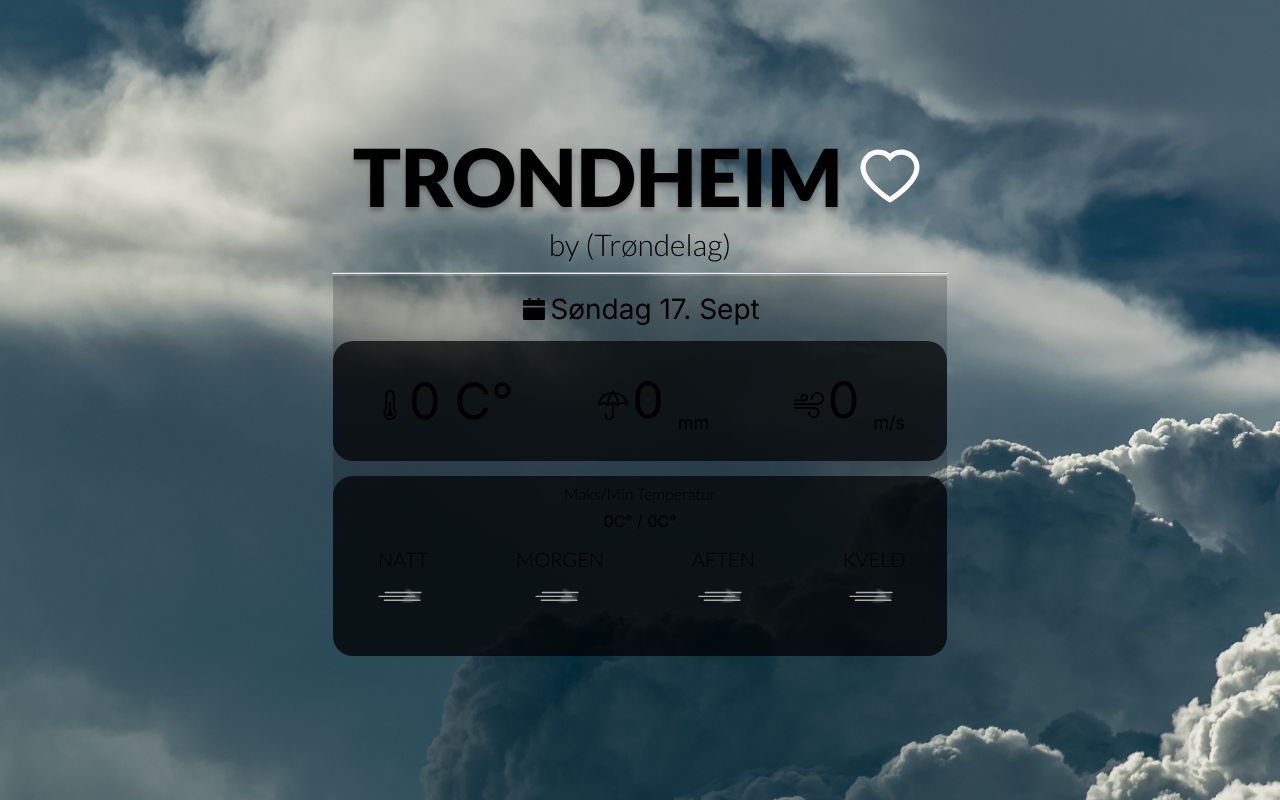
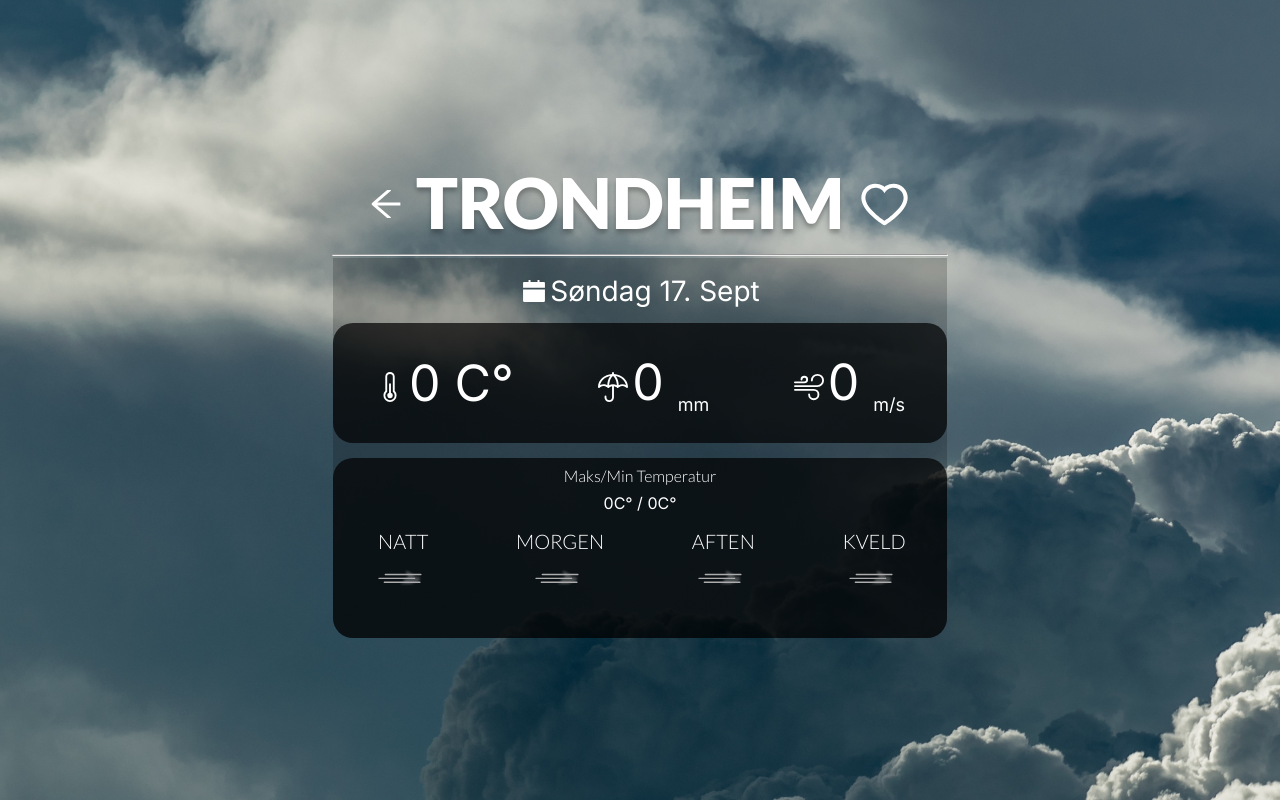
Before and after one commit to sandviklee/Weather-App, a React (Vite) app: page /project1/Weather/Trondheim in a window 1280 px wide. Built offline with nearby package versions, Linux system fonts and the light colour scheme; no server answers.

Commit message:
Add back button on Weather page, Update paths

```diff
--- a/src/components/icon/Icon.tsx
+++ b/src/components/icon/Icon.tsx
@@ -6,7 +6,7 @@ interface IconProps {
 }
 
 const Icon = ({ icon, size = 24 }: IconProps) => {
-    const iconSrc = `../public/icons/${icon}.svg`;
+    const iconSrc = `/icons/${icon}.svg`;
     return (
         <img
             src={iconSrc}
--- a/src/components/icon/WeatherIcon.tsx
+++ b/src/components/icon/WeatherIcon.tsx
@@ -5,9 +5,9 @@ interface WeatherIconProps {
 }
 
 const WeatherIcon = ({ dayOrNight, status, size = 24 }: WeatherIconProps) => {
-  let iconSrc = `../public/weather-icons/wi-${dayOrNight}-${status}.svg`;
+    let iconSrc = `/weather-icons/wi-${dayOrNight}-${status}.svg`;
     if (dayOrNight == "neutral") {
-    iconSrc = `../public/weather-icons/wi-${status}.svg`;
+        iconSrc = `/weather-icons/wi-${status}.svg`;
     }
 
     return (
--- a/src/pages/WeatherPage.tsx
+++ b/src/pages/WeatherPage.tsx
@@ -1,12 +1,16 @@
 import { useQuery } from "@tanstack/react-query";
 import { useEffect, useState } from "react";
-import { useParams } from "react-router-dom";
+import { Link, useParams } from "react-router-dom";
 import style from "../style/Weather.module.css";
 import WeatherInfo from "../components/WeatherPage/WeatherInfo";
 import WeatherDayCourse from "../components/WeatherPage/WeatherDayCourse";
 import TodaysDate from "../components/Date/TodaysDate";
 import TodaysDateComponent from "../components/Date/TodaysDateComponent";
-import { AiOutlineHeart, AiFillCalendar } from "react-icons/ai";
+import {
+    AiOutlineHeart,
+    AiFillCalendar,
+    AiOutlineArrowLeft,
+} from "react-icons/ai";
 
 interface WeatherProps {
     lat: string;
@@ -173,12 +177,14 @@ const WeatherPage = (props: WeatherProps): JSX.Element => {
             <div className={style.container}>
                 <div className={style.titleContent}>
                     <div className={style.titlePlacement}>
+                        <Link to="/">
+                            <AiOutlineArrowLeft className={style.arrow} />
+                        </Link>
                         <p className={style.title}>{id?.toUpperCase()}</p>
                         <button className={style.heartButton}>
                             <AiOutlineHeart className={style.heart} />
                         </button>
                     </div>
-                    <p className={style.cityTitle}>by (Trøndelag)</p>
                 </div>
                 <hr
                     style={{
--- a/src/style/Weather.module.css
+++ b/src/style/Weather.module.css
@@ -5,13 +5,14 @@
     background-position: center 0;
     background-repeat: no-repeat;
     background-size: 150%;
+    color: white;
 }
 
 .container {
     overflow: hidden;
     position: relative;
     text-align: center;
-    padding-top: 16vh;
+    padding-top: 20vh;
 
 }
 
@@ -25,14 +26,22 @@
 .title {
     margin: 0;
     font-family: "Lato-Black";
-    font-size: 80px;
+    font-size: 70px;
     text-shadow: 0px 4px 4px rgba(0, 0, 0, 0.25);
+}
+
+.arrow {
+    margin: 0;
+    padding-top: 8px;
+    font-size: 40px;
+    color: white;
+    transition: color 0.25s;
 }
 
 .heart {
     margin: 0;
-    padding-top: 2px;
-    font-size: 70px;
+    padding-top: 8px;
+    font-size: 55px;
     color: white;
     transition: color 0.25s;
 }
```
Lines whose indentation alone changed are shown as unchanged.
